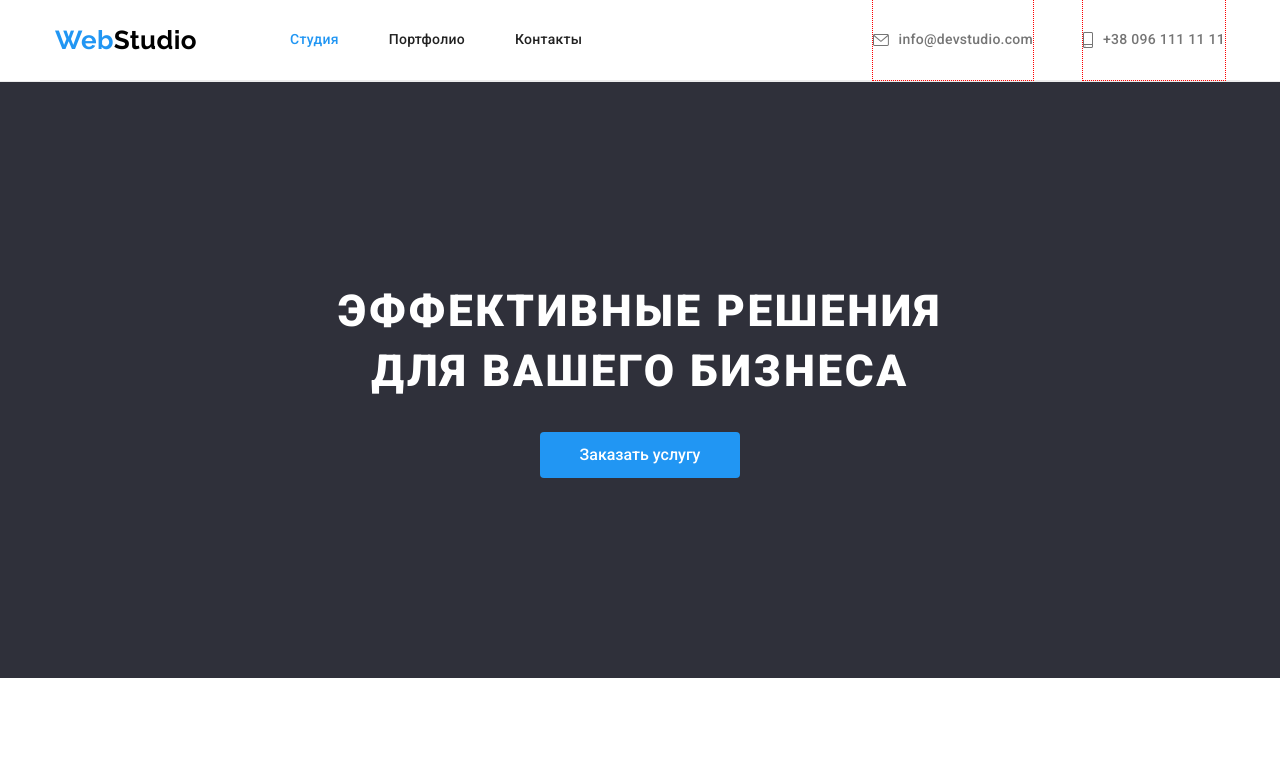
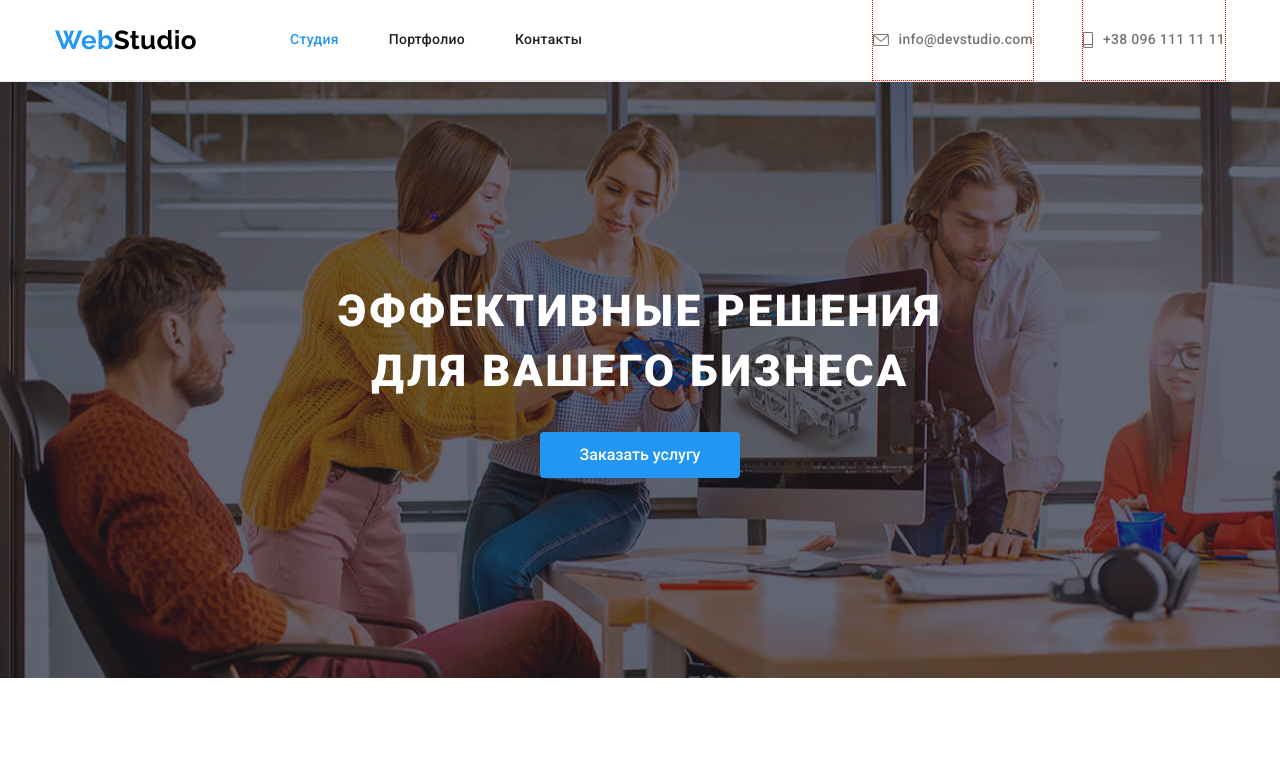
Before and after one commit to AntoBo/goit-markup-hw-04, a plain HTML site: page index.html in a window 1280 px wide. Shown: the top 769 px of the page. Drawn offline with nearby package versions, Linux system fonts and the light colour scheme.

```diff
--- a/css/styles.css
+++ b/css/styles.css
@@ -13,6 +13,7 @@
   --bg-color-inactive: #f5f4fa;
   --card-border-color: #eee;
   --header-border-color: #ececec;
+  --gradient-color: rgba(47, 48, 58, 0.4);
 }
 
 /* Utilites */
@@ -141,7 +142,8 @@ body {
   padding-top: 200px;
   padding-bottom: 200px;
   background-color: var(--bg-color-dark);
-  background-image: url('./icon/');
+  background-image: linear-gradient(var(--gradient-color), var(--gradient-color)),
+    url('../images/hero.jpg');
   text-align: center;
 }
 
```
